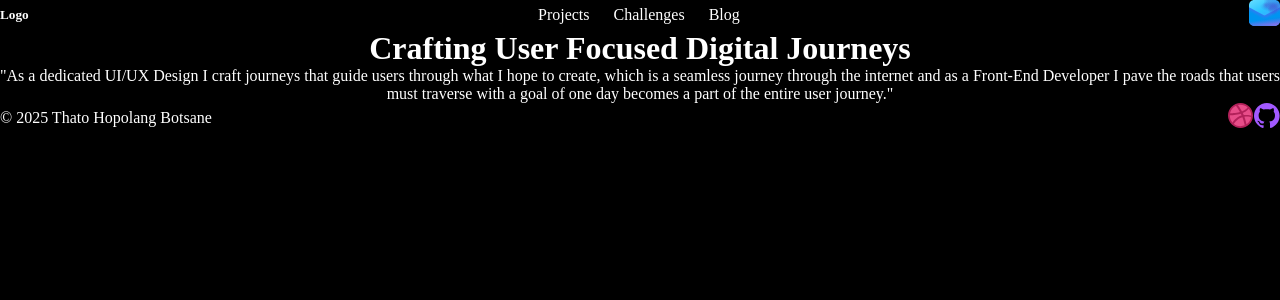
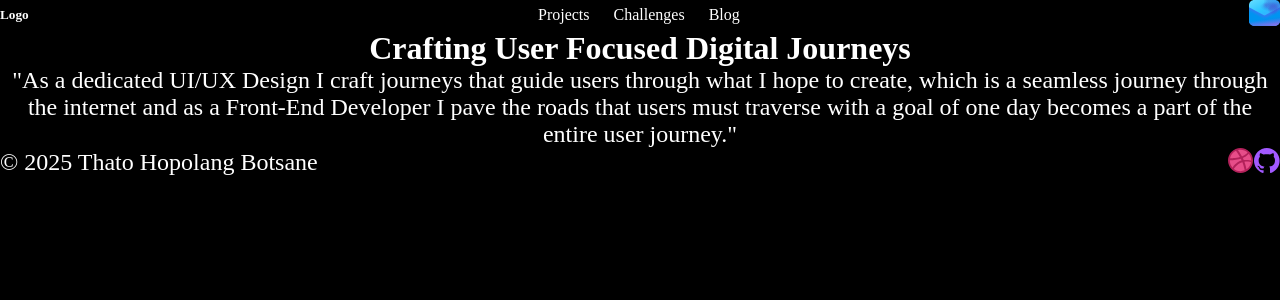
Before and after one commit to HopolangBotsane/Portfolio-Website, a React (Vite) app in the folder portfolio/: page / in a window 1280 px wide. Shown: the top 300 px of the page. Built offline with nearby package versions, Linux system fonts and the light colour scheme.

Commit message:
Modifies Hero styles

```diff
--- a/portfolio/src/components/Hero/Hero.module.css
+++ b/portfolio/src/components/Hero/Hero.module.css
@@ -1,3 +1,11 @@
 .hero {
     color: #fff;
 }
+
+h1 {
+    font-size: 2rem;
+}
+
+p {
+    font-size: 1.5rem;
+}
```
